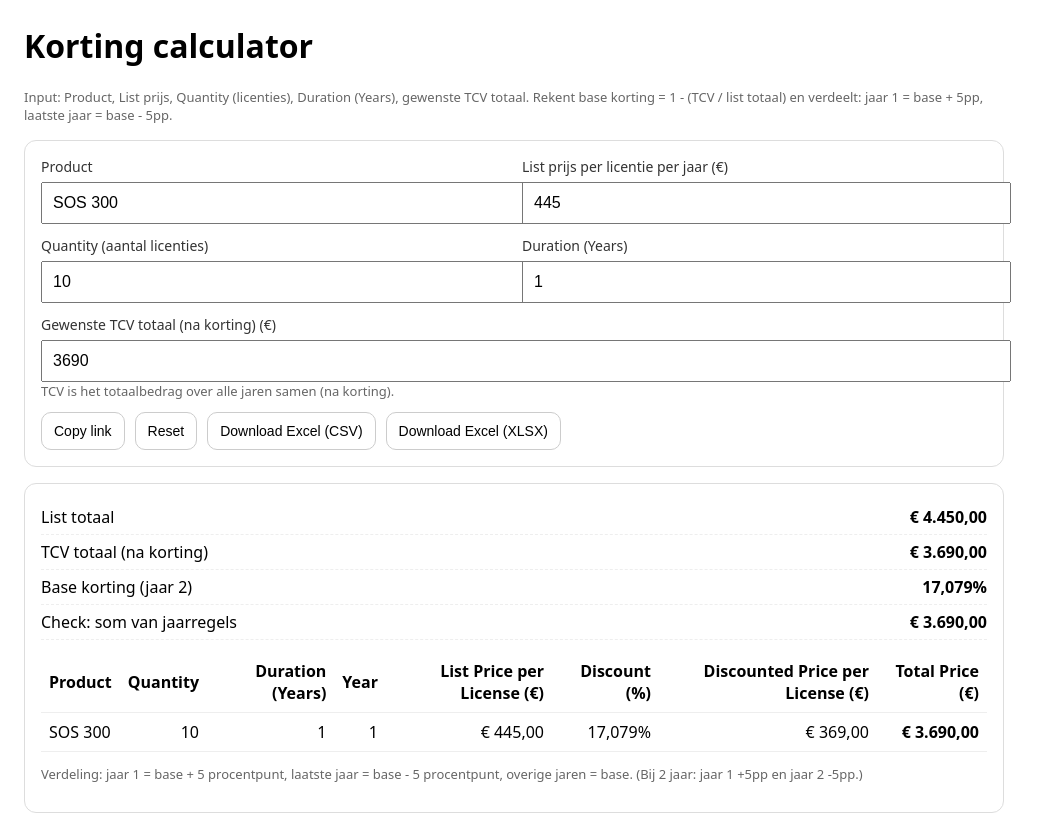
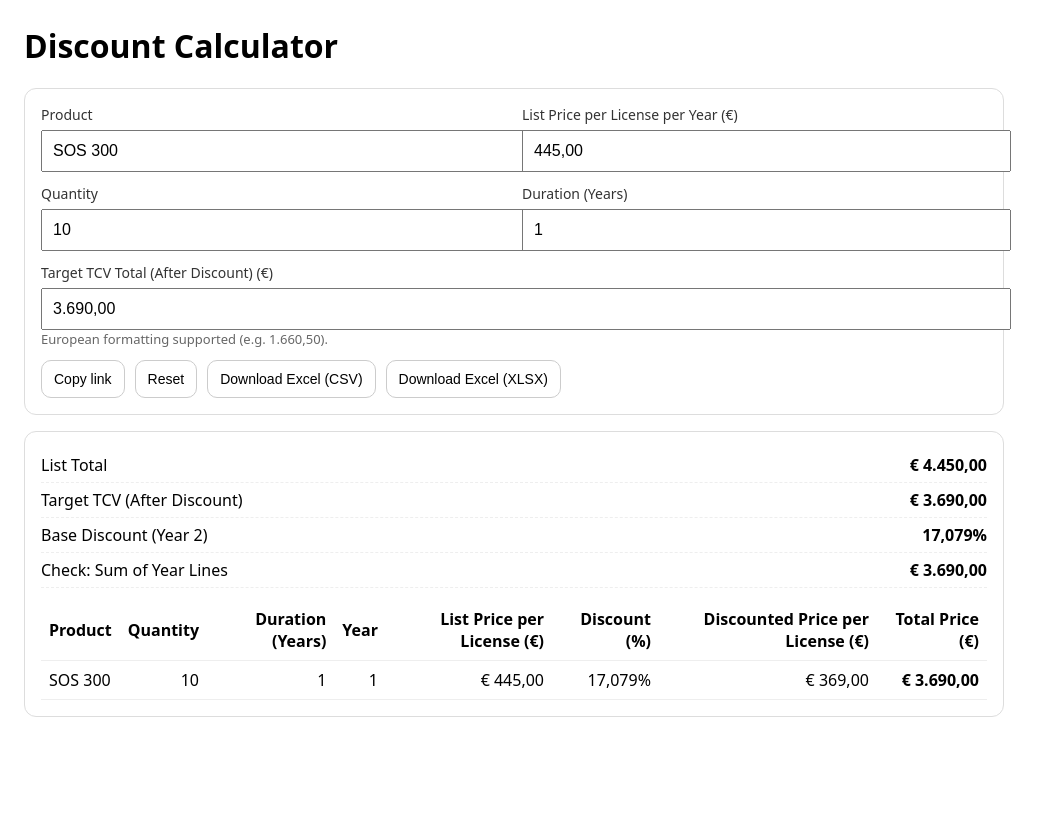
Before and after one commit to lennaaart/splashtop-discount-calculator, a plain HTML site: page index.html in a window 1280 px wide. Shown: the whole page, without its empty margins (0-1050 px from the left). After the commit the page ends 800 px from the top, so only its background shows below. Drawn offline with Linux system fonts and the light colour scheme.

Commit message:
Translate Dutch terms to English in index.html

```diff
--- a/index.html
+++ b/index.html
@@ -1,9 +1,9 @@
 <!doctype html>
-<html lang="nl">
+<html lang="en">
 <head>
   <meta charset="utf-8" />
   <meta name="viewport" content="width=device-width,initial-scale=1" />
-  <title>Korting calculator</title>
+  <title>Discount Calculator</title>
   <style>
     body { font-family: system-ui, -apple-system, Segoe UI, Roboto, Arial; margin: 24px; max-width: 980px; }
     .grid { display: grid; grid-template-columns: 1fr 1fr; gap: 12px 16px; }
@@ -18,20 +18,13 @@
     table { width: 100%; border-collapse: collapse; margin-top: 12px; }
     th, td { text-align: right; padding: 8px; border-bottom: 1px solid #eee; }
     th:first-child, td:first-child { text-align: left; }
-    th:nth-child(2), td:nth-child(2),
-    th:nth-child(3), td:nth-child(3),
-    th:nth-child(4), td:nth-child(4) { text-align: right; }
     .row { display:flex; justify-content: space-between; gap: 12px; padding: 6px 0; border-bottom: 1px dashed #eee; }
     .row:last-child { border-bottom: 0; }
     .toast { margin-top: 10px; font-size: 13px; color:#0b6; }
   </style>
 </head>
 <body>
-  <h1>Korting calculator</h1>
-  <p class="muted">
-    Input: Product, List prijs, Quantity (licenties), Duration (Years), gewenste TCV totaal.
-    Rekent base korting = 1 - (TCV / list totaal) en verdeelt: jaar 1 = base + 5pp, laatste jaar = base - 5pp.
-  </p>
+  <h1>Discount Calculator</h1>
 
   <div class="card">
     <div class="grid">
@@ -39,24 +32,26 @@
         <label>Product</label>
         <input id="product" type="text" value="SOS 300" />
       </div>
+
       <div>
-        <label>List prijs per licentie per jaar (€)</label>
-        <input id="listPrice" type="number" step="0.01" value="445" />
+        <label>List Price per License per Year (€)</label>
+        <input id="listPrice" type="text" inputmode="decimal" placeholder="e.g. 445,00" value="445,00" />
       </div>
 
       <div>
-        <label>Quantity (aantal licenties)</label>
+        <label>Quantity</label>
         <input id="quantity" type="number" step="1" value="10" />
       </div>
+
       <div>
         <label>Duration (Years)</label>
         <input id="years" type="number" step="1" value="1" />
       </div>
 
       <div style="grid-column:1 / -1;">
-        <label>Gewenste TCV totaal (na korting) (€)</label>
-        <input id="tcv" type="number" step="0.01" value="3690" />
-        <div class="muted">TCV is het totaalbedrag over alle jaren samen (na korting).</div>
+        <label>Target TCV Total (After Discount) (€)</label>
+        <input id="tcv" type="text" inputmode="decimal" placeholder="e.g. 1.660,50" value="3.690,00" />
+        <div class="muted">European formatting supported (e.g. 1.660,50).</div>
       </div>
     </div>
 
@@ -64,7 +59,7 @@
       <button id="btnCopy">Copy link</button>
       <button id="btnReset">Reset</button>
       <button id="btnCSV">Download Excel (CSV)</button>
-      <button id="btnXLSX" title="Maakt een echte .xlsx (gebruikt externe library).">Download Excel (XLSX)</button>
+      <button id="btnXLSX" title="Creates a real .xlsx (uses an external library).">Download Excel (XLSX)</button>
     </div>
 
     <div id="toast" class="toast" style="display:none;"></div>
@@ -72,7 +67,7 @@
 
   <div id="out" class="card"></div>
 
-  <!-- Optioneel voor XLSX export (werkt alleen als internet/CDN toegestaan is) -->
+  <!-- Optional for XLSX export (works only if CDN is allowed) -->
   <script src="https://cdn.jsdelivr.net/npm/xlsx@0.18.5/dist/xlsx.full.min.js"></script>
 
 <script>
@@ -82,16 +77,15 @@
   const nfEUR = new Intl.NumberFormat('nl-NL', { style:'currency', currency:'EUR' });
   function euro(n){ return nfEUR.format(n); }
 
+  function euroPlain(n){
+    const s = euro(n);
+    return s.replace('\u00A0', ' ');
+  }
+
   function pct(n){
-    // n is 0..1, output zoals 17,079%
+    // 0..1 -> "17,079%"
     const val = n * 100;
     return val.toFixed(3).replace('.', ',') + '%';
-  }
-
-  function euroPlain(n){
-    // string zoals "€ 3.690,00" (met spatie na €)
-    const s = euro(n); // "€ 3.690,00" (met NBSP)
-    return s.replace('\u00A0', ' ');
   }
 
   function toast(msg){
@@ -102,13 +96,42 @@
     window.__toastT = setTimeout(()=>{ el.style.display='none'; }, 2400);
   }
 
+  // EU number parsing:
+  // "1.660,50" -> 1660.50
+  // "3690"     -> 3690
+  // "3.690,00" -> 3690
+  // "€ 1.660,50" -> 1660.50
+  function parseEuroNumber(value){
+    if (value === null || value === undefined) return NaN;
+    const s = String(value).trim();
+    if (!s) return NaN;
+
+    const cleaned = s
+      .replace(/\u00A0/g, ' ')
+      .replace(/€/g, '')
+      .replace(/\s/g, '');
+
+    const normalized = cleaned
+      .replace(/\./g, '')
+      .replace(',', '.');
+
+    return parseFloat(normalized);
+  }
+
   function getInputs(){
+    const productRaw = document.getElementById('product').value.trim() || '—';
+    const listPriceRaw = document.getElementById('listPrice').value;
+    const tcvRaw = document.getElementById('tcv').value;
+
     return {
-      product: document.getElementById('product').value.trim() || '—',
-      listPrice: parseFloat(document.getElementById('listPrice').value),
+      productRaw,
+      listPriceRaw,
+      tcvRaw,
+      product: productRaw,
+      listPrice: parseEuroNumber(listPriceRaw),
       quantity: parseInt(document.getElementById('quantity').value, 10),
       years: parseInt(document.getElementById('years').value, 10),
-      tcv: parseFloat(document.getElementById('tcv').value),
+      tcv: parseEuroNumber(tcvRaw),
     };
   }
 
@@ -117,11 +140,11 @@
   // ---------- URL params (shareable link) ----------
   function setUrlParams(state){
     const url = new URL(window.location.href);
-    url.searchParams.set('product', state.product);
-    url.searchParams.set('listPrice', String(state.listPrice));
+    url.searchParams.set('product', state.productRaw);
+    url.searchParams.set('listPrice', state.listPriceRaw);
     url.searchParams.set('quantity', String(state.quantity));
     url.searchParams.set('years', String(state.years));
-    url.searchParams.set('tcv', String(state.tcv));
+    url.searchParams.set('tcv', state.tcvRaw);
     window.history.replaceState({}, '', url.toString());
   }
 
@@ -146,14 +169,14 @@
   function buildRows(state){
     const { product, listPrice, quantity, years, tcv } = state;
 
-    if(!isValidNumber(listPrice) || listPrice <= 0) return { error: 'List prijs moet > 0 zijn.' };
-    if(!isValidNumber(quantity) || quantity <= 0) return { error: 'Quantity moet > 0 zijn.' };
-    if(!isValidNumber(years) || years <= 0) return { error: 'Duration (Years) moet > 0 zijn.' };
-    if(!isValidNumber(tcv) || tcv <= 0) return { error: 'TCV moet > 0 zijn.' };
+    if(!isValidNumber(listPrice) || listPrice <= 0) return { error: 'List Price must be a valid amount > 0 (e.g. 445,00 or 1.660,50).' };
+    if(!isValidNumber(quantity) || quantity <= 0) return { error: 'Quantity must be > 0.' };
+    if(!isValidNumber(years) || years <= 0) return { error: 'Duration (Years) must be > 0.' };
+    if(!isValidNumber(tcv) || tcv <= 0) return { error: 'Target TCV must be a valid amount > 0 (e.g. 1.660,50).' };
 
     const listTotal = listPrice * quantity * years;
     const ratio = tcv / listTotal;
-    let baseDiscount = 1 - ratio;              // jaar 2 korting
+    let baseDiscount = 1 - ratio; // base discount (year 2)
     baseDiscount = clamp(baseDiscount, 0, 1);
 
     const discounts = [];
@@ -167,7 +190,6 @@
       } else {
         if(y === 1) d = baseDiscount + 0.05;
         else if(y === years) d = baseDiscount - 0.05;
-        // tussenjaren: base
       }
       discounts.push(clamp(d, 0, 1));
     }
@@ -200,8 +222,6 @@
     const state = getInputs();
     const out = document.getElementById('out');
 
-    // Update URL live, zodat de link altijd “klopt”
-    // (als je dit niet wil: comment deze regel uit)
     setUrlParams(state);
 
     const result = buildRows(state);
@@ -213,10 +233,10 @@
     const { rows, baseDiscount, listTotal, sumNet } = result;
 
     out.innerHTML = `
-      <div class="row"><div>List totaal</div><div><b>${euroPlain(listTotal)}</b></div></div>
-      <div class="row"><div>TCV totaal (na korting)</div><div><b>${euroPlain(state.tcv)}</b></div></div>
-      <div class="row"><div>Base korting (jaar 2)</div><div><b>${pct(baseDiscount)}</b></div></div>
-      <div class="row"><div>Check: som van jaarregels</div><div><b>${euroPlain(sumNet)}</b></div></div>
+      <div class="row"><div>List Total</div><div><b>${euroPlain(listTotal)}</b></div></div>
+      <div class="row"><div>Target TCV (After Discount)</div><div><b>${euroPlain(state.tcv)}</b></div></div>
+      <div class="row"><div>Base Discount (Year 2)</div><div><b>${pct(baseDiscount)}</b></div></div>
+      <div class="row"><div>Check: Sum of Year Lines</div><div><b>${euroPlain(sumNet)}</b></div></div>
 
       <table>
         <thead>
@@ -246,10 +266,6 @@
           `).join('')}
         </tbody>
       </table>
-      <p class="muted">
-        Verdeling: jaar 1 = base + 5 procentpunt, laatste jaar = base - 5 procentpunt, overige jaren = base.
-        (Bij 2 jaar: jaar 1 +5pp en jaar 2 -5pp.)
-      </p>
     `;
   }
 
@@ -273,15 +289,13 @@
 
     const rows = result.rows;
 
-    // Exact kolommen zoals jij wil
     const headers = [
       "Product","Quantity","Duration (Years)","Year",
       "List Price per License (€)","Discount (%)",
       "Discounted Price per License (€)","Total Price (€)"
     ];
 
-    // NL Excel: semicolon delimiter is vaak het veiligst
-    const sep = ';';
+    const sep = ';'; // best for NL Excel
 
     const lines = [];
     lines.push(headers.join(sep));
@@ -298,21 +312,19 @@
         euroPlain(r["Total Price (€)"])
       ].map(v => {
         const s = String(v);
-        // CSV escaping
         if(s.includes('"') || s.includes('\n') || s.includes(sep)) return `"${s.replaceAll('"','""')}"`;
         return s;
       }).join(sep);
       lines.push(line);
     }
 
-    // BOM helpt Excel met UTF-8 (€ teken)
-    const csv = "\uFEFF" + lines.join("\n");
-    downloadBlob("korting-calculator.csv", "text/csv;charset=utf-8", csv);
+    const csv = "\uFEFF" + lines.join("\n"); // BOM for Excel
+    downloadBlob("discount-calculator.csv", "text/csv;charset=utf-8", csv);
   }
 
   function exportXLSX(){
     if(typeof XLSX === 'undefined'){
-      toast('XLSX library niet geladen (CDN geblokkeerd). Gebruik CSV export.');
+      toast('XLSX library not loaded (CDN blocked). Use CSV export.');
       return;
     }
     const state = getInputs();
@@ -333,31 +345,29 @@
     const ws = XLSX.utils.json_to_sheet(rows, { header: Object.keys(rows[0]) });
     const wb = XLSX.utils.book_new();
     XLSX.utils.book_append_sheet(wb, ws, "Pricing");
-
-    XLSX.writeFile(wb, "korting-calculator.xlsx");
+    XLSX.writeFile(wb, "discount-calculator.xlsx");
   }
 
   // ---------- buttons ----------
   document.getElementById('btnCopy').addEventListener('click', async () => {
     try{
-      // zorg dat URL up-to-date is
       setUrlParams(getInputs());
       await navigator.clipboard.writeText(window.location.href);
-      toast('Link gekopieerd naar clipboard.');
+      toast('Link copied to clipboard.');
     } catch(e){
-      toast('Kon niet kopiëren (browser/permissions). Kopieer de URL handmatig.');
+      toast('Copy failed (browser/permissions). Please copy the URL manually.');
     }
   });
 
   document.getElementById('btnReset').addEventListener('click', () => {
     document.getElementById('product').value = 'SOS 300';
-    document.getElementById('listPrice').value = '445';
+    document.getElementById('listPrice').value = '445,00';
     document.getElementById('quantity').value = '10';
     document.getElementById('years').value = '1';
-    document.getElementById('tcv').value = '3690';
+    document.getElementById('tcv').value = '3.690,00';
     clearUrlParams();
     render();
-    toast('Gerest.');
+    toast('Reset done.');
   });
 
   document.getElementById('btnCSV').addEventListener('click', exportCSV);
```
